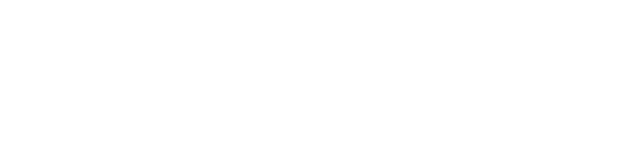
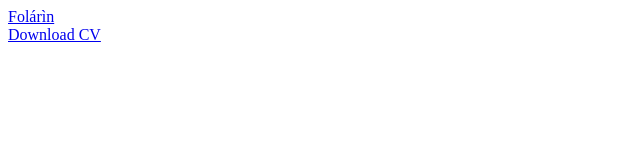
Before and after one commit to folathecoder/git-practice, a plain HTML site: page index.html in a window 1280 px wide. Shown: the whole page, without its empty margins (0-640 px from the left). Drawn offline with Linux system fonts and the light colour scheme.

Commit message:
Header ==== Added Header Feature

```diff
--- a/index.html
+++ b/index.html
@@ -8,5 +8,16 @@
 </head>
 <body>
 
+     <!-- ========== HEADER SECTION ========== -->
+     <header>
+        <div class="header__container" id="top">
+            <div class="logo"><a href="#">Folárìn</a></div>
+            <div class="header__button">
+                <a href="https://folathecoder.github.io/portfolio-V1/folarin-akinloye-cv" class="btn"
+                    target="_blank">Download CV <span><i class="fas fa-file-download"></i></span></a>
+            </div>
+        </div>
+    </header>
+
 </body>
 </html>
```
Also changed, not shown: styles.scss (deleted).
